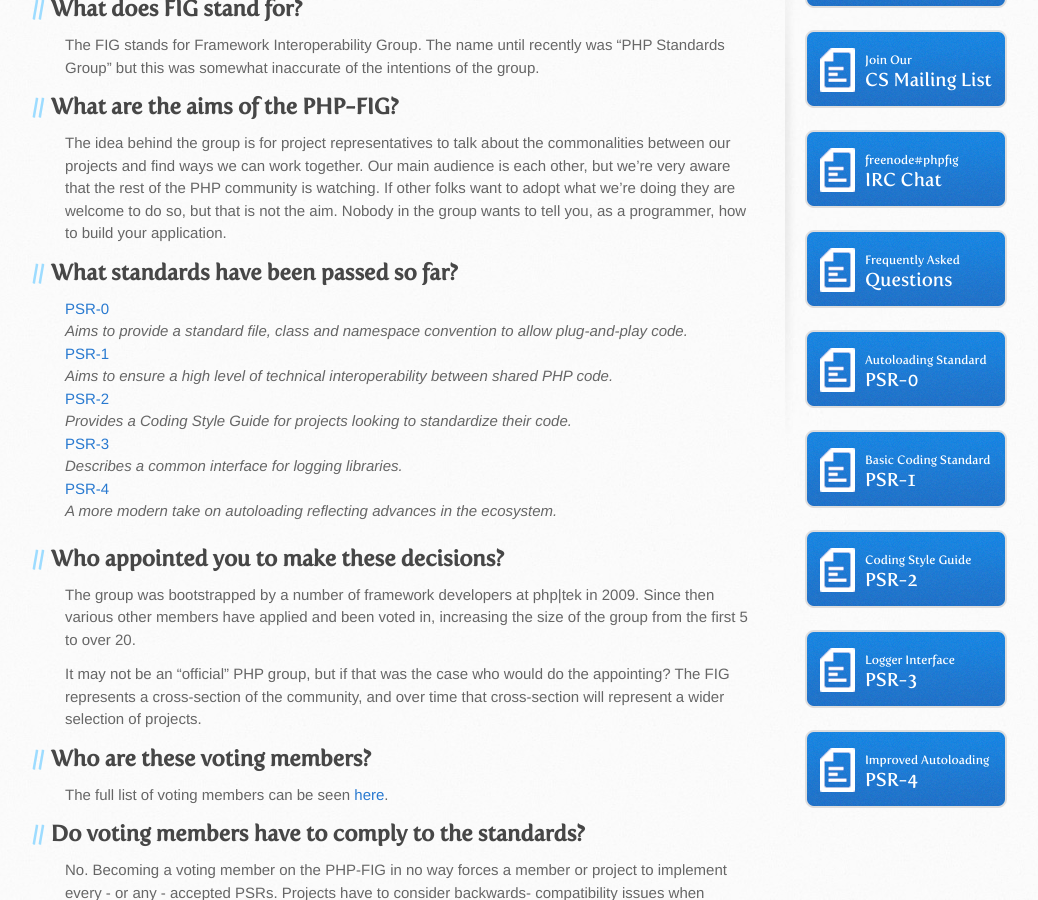
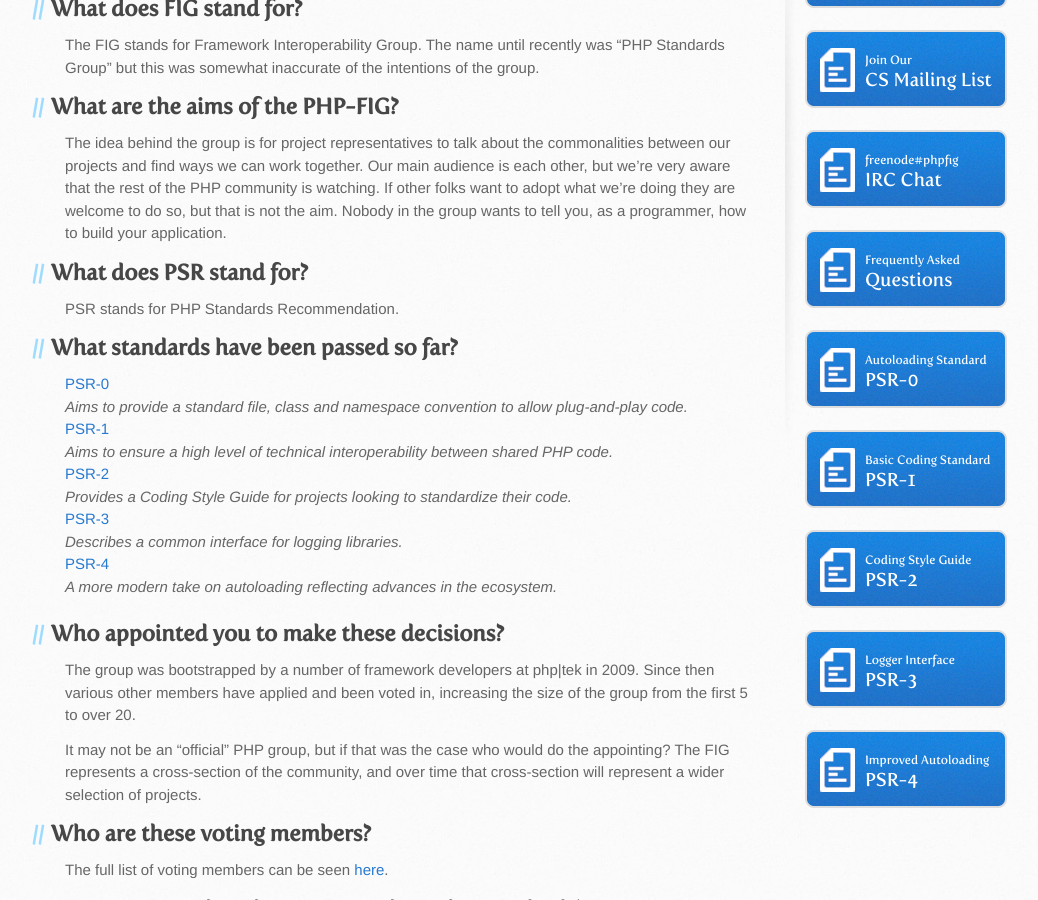
Before and after one commit to php-fig/www.php-fig.org, a Jekyll site: the page built from faq/index.md, in a window 1280 px wide and 900 px high, scrolled down 302 px. Shown: the whole window, without its empty margins (105-1143 px from the left). Built offline with Jekyll 4.4.1, drawn with Linux system fonts in a browser that asks for light colours; Markdown is read by kramdown in place of the engine named in the settings.

Commit message:
Add expansion for PSR
Made official the expansion of `PSR`.

```diff
--- a/faq/index.md
+++ b/faq/index.md
@@ -21,6 +21,9 @@ is watching. If other folks want to adopt what we’re doing they are welcome to
 do so, but that is not the aim. Nobody in the group wants to tell you, as a programmer,
 how to build your application.
 
+## What does PSR stand for?
+
+PSR stands for PHP Standards Recommendation.
 
 ## What standards have been passed so far?
 
```
